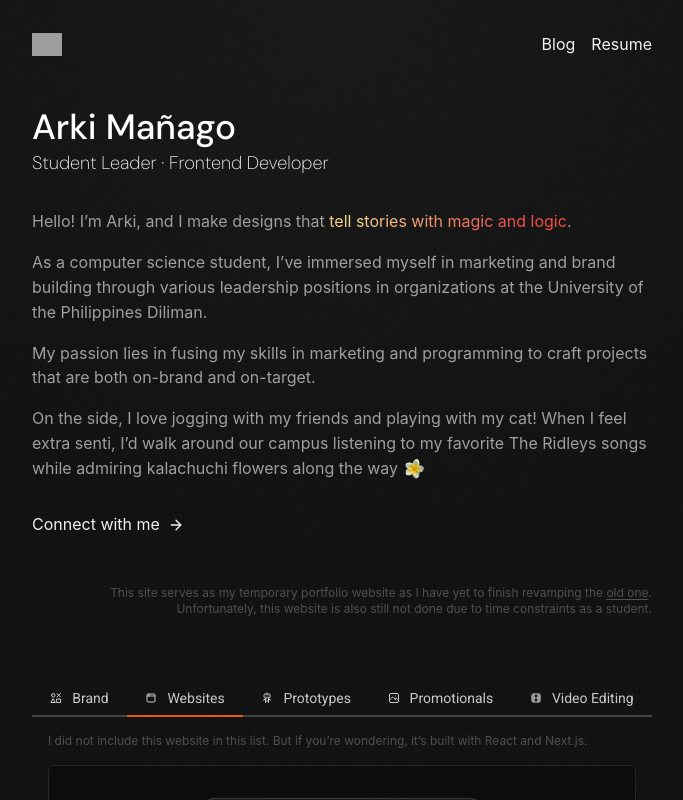
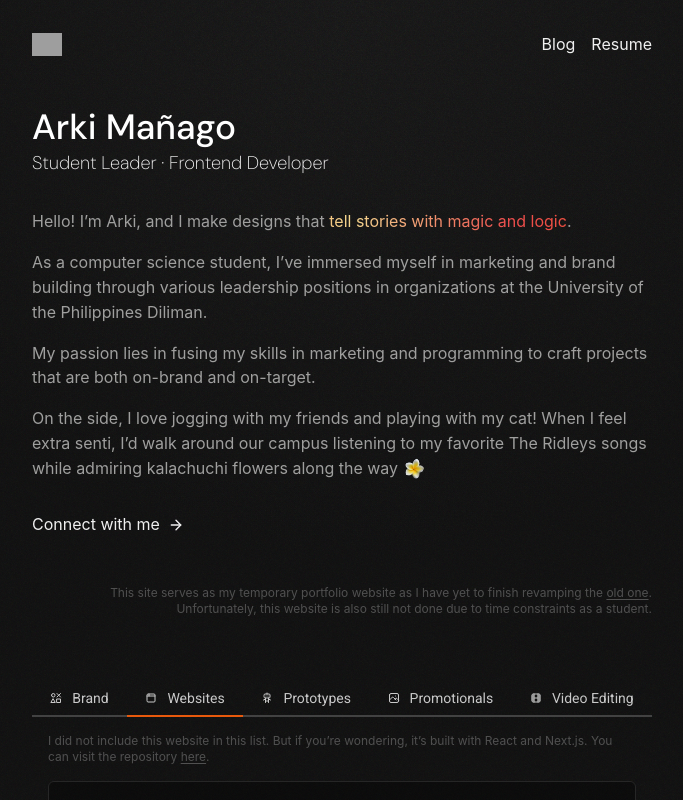
Before and after one commit to ark1tech/Portfolio, a Next.js app: page / in a window 1280 px wide. Both pictures are taken after a click on the tab "Websites". Shown: the top 800 px of the page, without its empty margins (298-981 px from the left). Built offline with nearby package versions, Linux system fonts and the light colour scheme; grey boxes are pictures that could not be loaded; a web font is replaced by a local one.

Commit message:
Feat: Add portoflio repository href

```diff
--- a/src/app/(websites)/_masonry.jsx
+++ b/src/app/(websites)/_masonry.jsx
@@ -11,7 +11,15 @@ export default function Masonry() {
       <div className="flex flex-col p-[1rem] gap-[1rem]">
         <p className="text-xs text-[#505050] w-full text-left text-pretty">
           I did not include this website in this list. But if you&rsquo;re
-          wondering, it&rsquo;s built with React and Next.js.
+          wondering, it&rsquo;s built with React and Next.js. You can visit the
+          repository{" "}
+          <a
+            className="text-xs text-[#505050] underline-offset-2 underline hover:text-[#a8a8a8] transition-all text-balance"
+            href="https://github.com/ark1tech/Portfolio"
+            target="_blank">
+            here
+          </a>
+          .
         </p>
 
         <div className="w-full flex flex-col border-[1px] border-[#262626] rounded-md overflow-hidden full_card">
```
